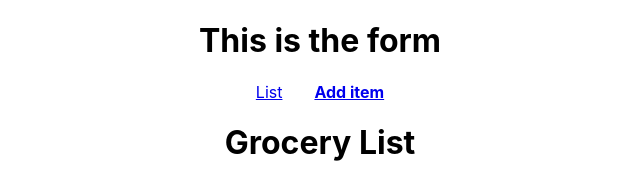
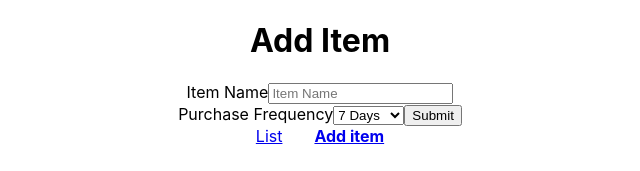
Before and after one commit to the-collab-lab/tcl-23-smart-shopping-list, a React (Create React App) app: page /add-item in a window 1280 px wide. Shown: the top 171 px of the page, without its empty margins (320-960 px from the left). Built offline with nearby package versions, Linux system fonts and the light colour scheme; no server answers; the database is empty.

Commit message:
Add form to AddItem.js

```diff
--- a/src/pages/AddItem.js
+++ b/src/pages/AddItem.js
@@ -1,4 +1,4 @@
-import { db } from './lib/firebase';
+import { db } from '../lib/firebase';
 import { useCollection } from 'react-firebase-hooks/firestore';
 
 export default function AddItem(props) {
@@ -15,5 +15,25 @@ export default function AddItem(props) {
       });
   };
 
-  return <h1>This is the form</h1>;
+  return (
+    <>
+      <h1>Add Item</h1>
+      <form>
+        <label>
+          Item Name
+          <input type="text" name="name" placeholder="Item Name" />
+        </label>
+        <br />
+        <label>
+          Purchase Frequency
+          <select>
+            <option value={7}>7 Days</option>
+            <option value={14}>14 Days</option>
+            <option value={30}>30 Days</option>
+          </select>
+        </label>
+        <input type="submit" value="Submit" />
+      </form>
+    </>
+  );
 }
```
